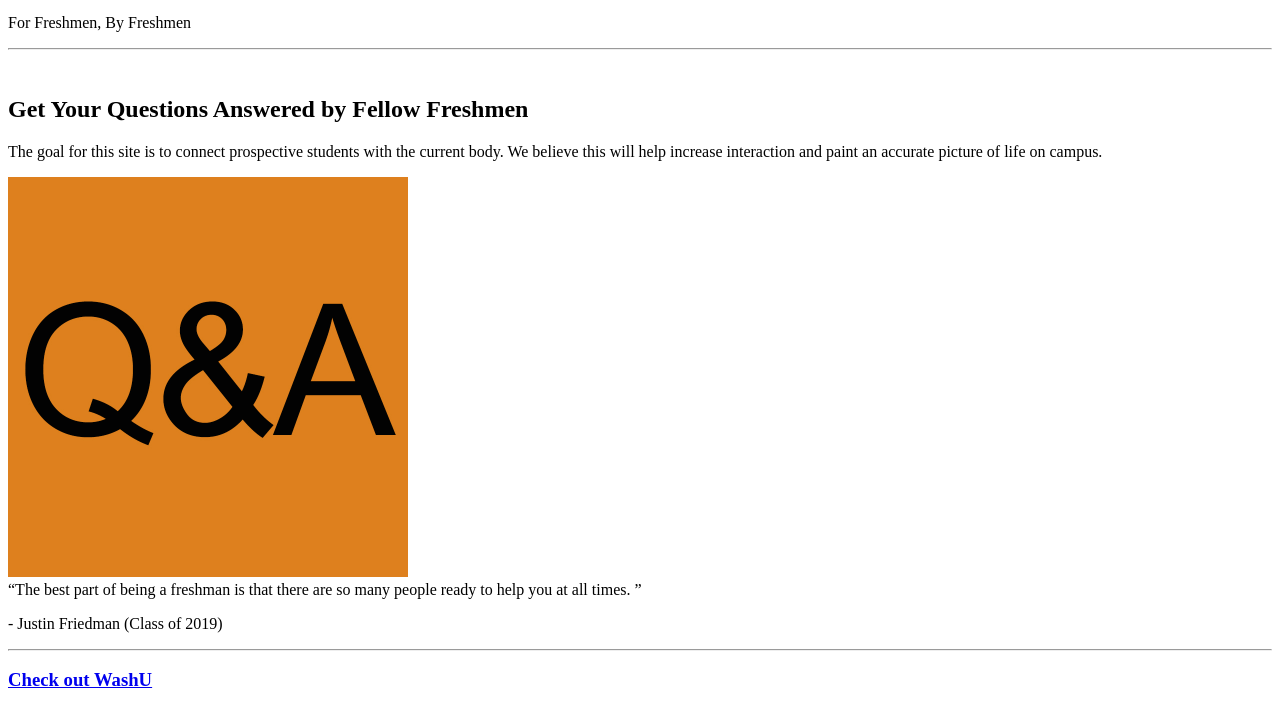
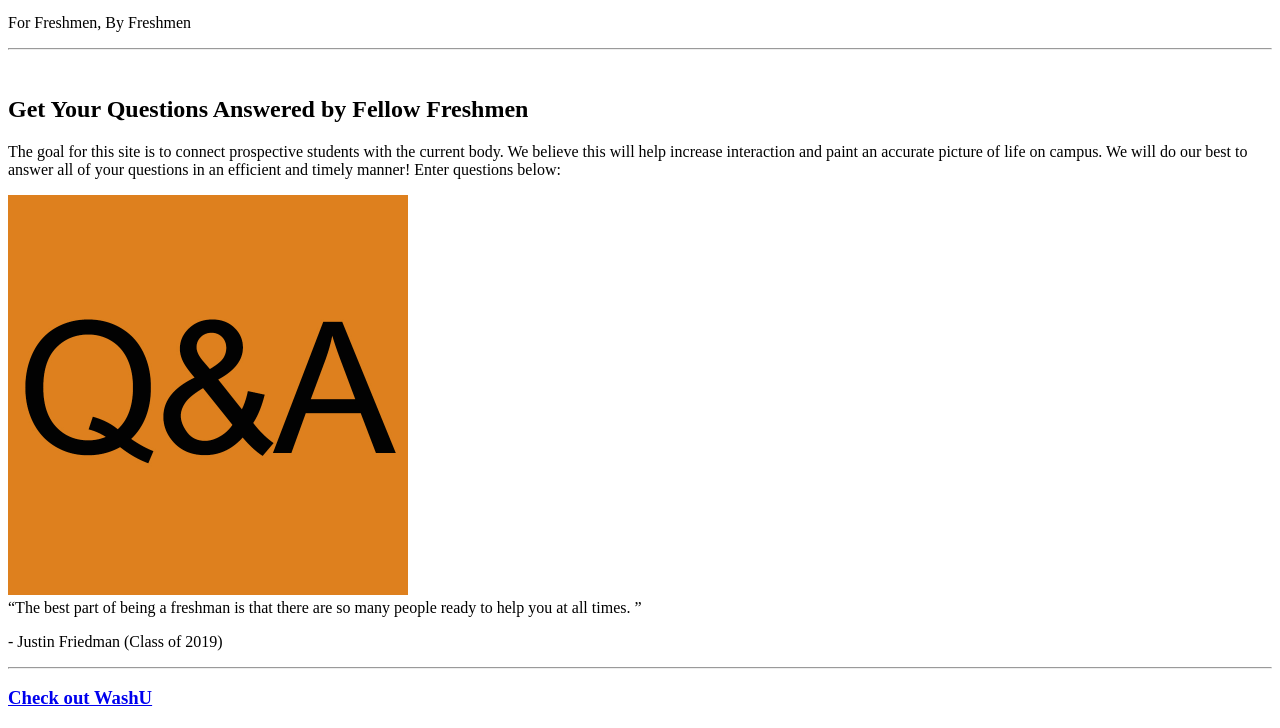
Before and after one commit to jordangonen/askWUSTL, a plain HTML site: page resources/freshmenclick.html in a window 1280 px wide. Shown: the part 100-828 px from the top of the page. Drawn offline with Linux system fonts and the light colour scheme.

Commit message:
final update

```diff
--- a/resources/freshmenclick.html
+++ b/resources/freshmenclick.html
@@ -17,7 +17,8 @@
    <p id="description">
      The goal for this site is to connect prospective students with the current
      body. We believe this will help increase interaction and paint an accurate
-     picture of life on campus.
+     picture of life on campus. We will do our best to answer all of your questions
+     in an efficient and timely manner! Enter questions below:
    </p>
   </div>
 
```
Also changed, not shown: resources/internationalclick.html (+2 -1 lines), resources/transferclick.html (+2 -1 lines).
